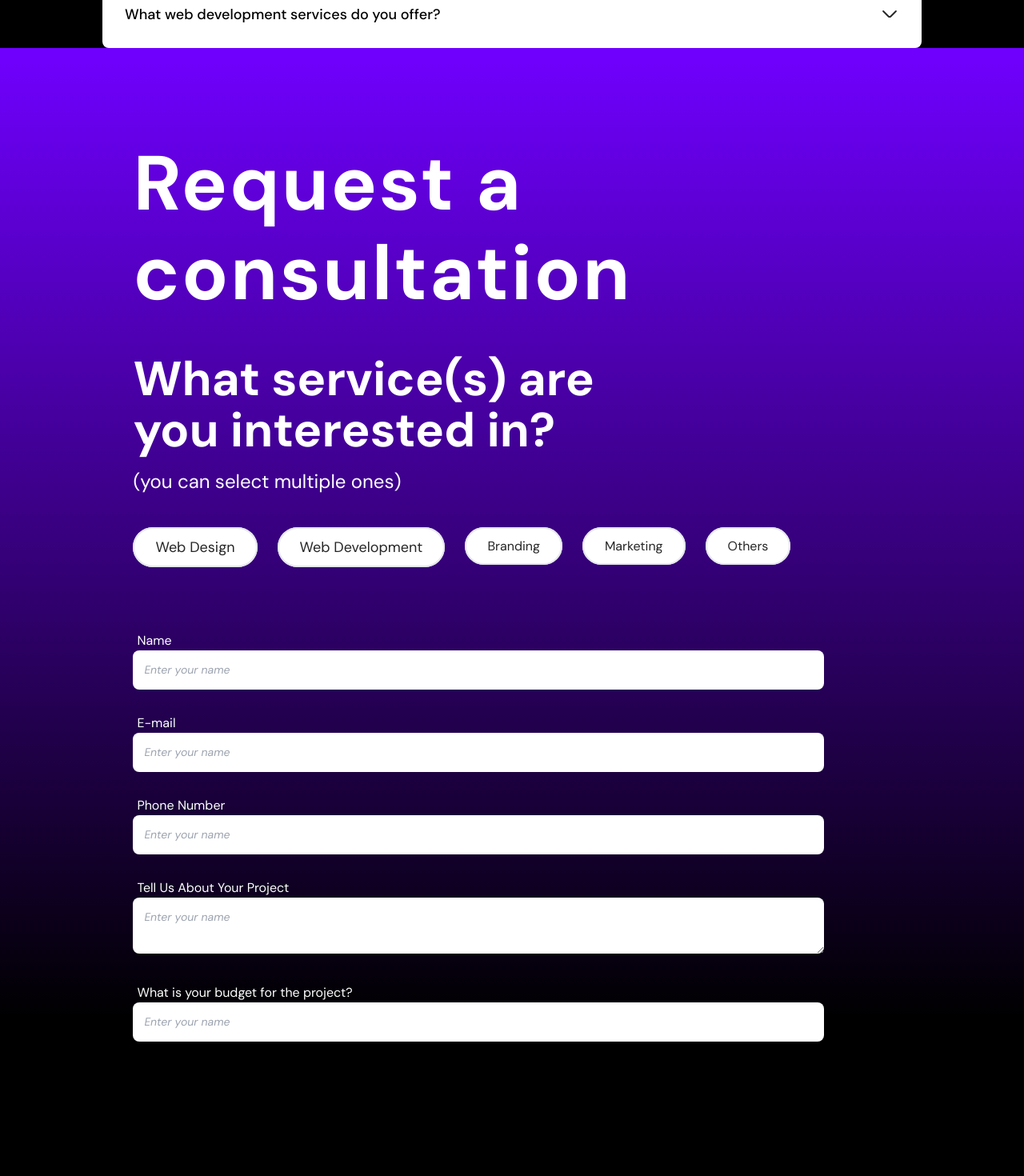
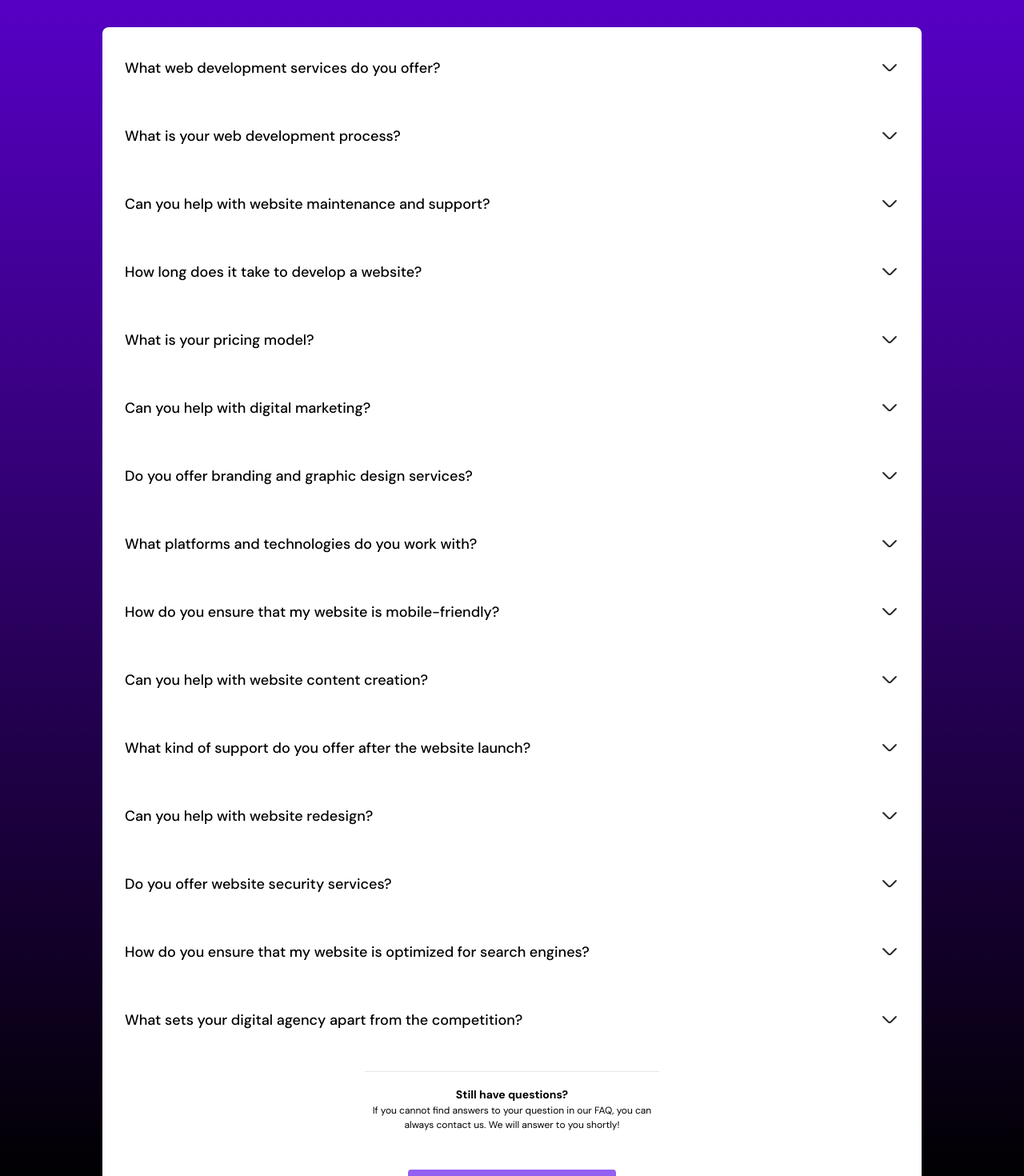
Before and after one commit to ovara1mark/upsel-2.0, a React (Vite) app: page / in a window 1280 px wide. Shown: the part 7000-8470 px from the top of the page at 80% size. Built offline with nearby package versions, Linux system fonts and the light colour scheme.

Commit message:
faq complete

```diff
--- a/src/component/organism/FaqSection/index.jsx
+++ b/src/component/organism/FaqSection/index.jsx
@@ -1,23 +1,32 @@
 import React, { useState } from "react";
 import search from "../../../assets/Search.svg";
+import { frequent } from "./test";
 import arrowDown from "../../../assets/arrow-down.svg";
 import arrowUp from "../../../assets/arrow-up.svg";
 
 export const FaqSection = () => {
-  const [clicked, setCLicked] = useState(false);
-  const handleClick = () => {
-    setCLicked(!clicked);
+  const [clicked, setClicked] = useState(false);
+  const [searchInput, setSearchInput] = useState("");
+
+  const handleClick = (index) => {
+    if (clicked === index) {
+      return setClicked(null);
+    }
+    setClicked(index);
   };
+  const filteredFrequent = frequent.filter((elem) =>
+    elem.title.toLowerCase().includes(searchInput.toLowerCase())
+  );
 
   return (
-    <section className="flex flex-col gap-[6px] justify-center items-center gradient-bg">
+    <section className="flex flex-col gap-[6px] justify-center items-center gradient-bg pb-[15%] ">
       <h3 className="text-[1.75rem]  text-upsel-white font-bold text-center mt-[15%] md:text-[2rem] lg:hidden  ">
         Have any questions?
       </h3>
       <h3 className="hidden text-[3.5rem]  text-upsel-white font-bold text-center mt-[15%]  lg:block ">
         Frequently asked questions
       </h3>
-      <div className="flex items-center justify-between bg-upsel-white rounded-[8px] w-3/5 my-[33px] p-[10px]">
+      <div className="flex items-center justify-between bg-upsel-white rounded-[8px] w-[90%]  my-[33px] p-[10px] md:w-4/5 lg:mb-[7%] lg:w-3/5">
         <div className="flex flex-col justify-center gap-[6px] w-3/4 ">
           <label
             className="text-[10px] italic text-upsel-light-grey-"
@@ -26,40 +35,57 @@ export const FaqSection = () => {
             Any Questions?
           </label>
           <input
-            className="text-[14px] w-full placeholder:text-upsel-black placeholder:italic"
-            type="search"
+            className="text-[14px] w-full outline-0 placeholder:text-upsel-black placeholder:italic"
             placeholder="Find answers to a question"
+            value={searchInput}
+            onChange={(e) => setSearchInput(e.target.value)}
           />
         </div>
-        <span className="">
-          <img src={search} alt="" />
+        <span className="hidden lg:block cursor-pointer">
+          <img src={search} alt="search icon" />
         </span>
       </div>
       <div className="flex flex-col gap-[6px] justify-center items-center w-full">
-        <div className="main p-[12px] rounded-lg bg-upsel-white w-4/5 md:w-7/8 ">
-          <div className="each px-[16px] w-full">
-            <div className="flex justify-between py-[16px]">
-              <h2 className="text-[18px] font-medium">
-                What web development services do you offer?
-              </h2>
-              <span onClick={handleClick} className="cursor-pointer">
-                {clicked ? (
-                  <img src={arrowUp} alt="" />
+        <div className="main flex flex-col gap-[6px] justify-center items-center p-[12px] rounded-lg bg-upsel-white w-[90%]  md:w-7/8 lg:w-4/5">
+          {filteredFrequent.map((elem, index) => {
+            return (
+              <div key={index} className="each py-[10px]  px-[16px] w-full">
+                <div className="flex justify-between lg:py-[16px]">
+                  <h2 className="text-[12px] font-medium lg:text-[18px]">
+                    {elem.title}
+                  </h2>
+                  <span
+                    onClick={() => handleClick(index)}
+                    className="cursor-pointer w-[24px] "
+                  >
+                    {clicked === index ? (
+                      <img src={arrowUp} alt="open accordion" />
+                    ) : (
+                      <img src={arrowDown} alt="closed accordion" />
+                    )}
+                  </span>
+                </div>
+                {clicked === index ? (
+                  <p className="text-[12px] mb-[10px] pt-[10px] border-t border-upsel-grey lg:text-[18px]">
+                    {elem.contentOne}
+                  </p>
                 ) : (
-                  <img src={arrowDown} alt="" />
+                  ""
                 )}
-              </span>
+              </div>
+            );
+          })}
+          <div className="flex flex-col items-center justify-center w-[279px] border-t border-upsel-grey mt-[18px] pt-[18px] lg:w-[368px] ">
+            <h5 className="text-[.875rem] font-bold ">Still have questions?</h5>
+            <p className="text-[.75rem] text-center">
+              If you cannot find answers to your question in our FAQ, you can
+              always contact us. We will answer to you shortly!
+            </p>
+            <div className="lg:mt-[2.94rem] md:mt-[1.5rem] mt-[1.89rem]">
+              <button className="text-[.875rem] italic text-upsel-white font-normal mb-[2rem] md:text-[1rem] lg:text-[1.25rem] rounded-[0.25rem] lg:w-[16.25rem] lg:px-[2rem] lg:py-[1rem] flex justify-center items-center bg-upsel-light-purple cursor-pointer md:w-[13.75rem] md:px-[1.5rem] md:py-[.75rem] w-[7.5rem] px-[1rem] py-[.5rem] transition ease-in-out delay-150 hover:bg-upsel-purple">
+                Contact Us
+              </button>
             </div>
-            {clicked && (
-              <p className="text-[18px] mb-[10px] pt-[10px] border-t border-upsel-grey">
-                We work with a variety of platforms and technologies, including
-                WordPress, Shopify, Magento, WooCommerce, React, Angular,
-                Node.js, Laravel, and more. Our team of experienced developers
-                stays up to date with the latest technologies and tools to
-                ensure that we can provide our clients with cutting-edge
-                solutions.
-              </p>
-            )}
           </div>
         </div>
       </div>
--- a/src/component/organism/FaqSection/test.js
+++ b/src/component/organism/FaqSection/test.js
@@ -1,8 +1,4 @@
-import react, { useState } from "react";
-
-
-export const FAQSection = () => {
-  const frequently = [
+  export const frequent = [
     {
       title: "What web development services do you offer?",
       contentOne:
@@ -10,21 +6,34 @@ export const FAQSection = () => {
       contentTwo: "",
     },
     {
-      title: " How long does it take to develop a website? ",
+      title: "What is your web development process?",
+      contentOne:
+        "Our web development process typically involves the following steps: discovery, planning, design, development, testing, and launch. We work closely with our clients throughout the entire process to ensure that their vision is translated into a functional and effective website.",
+      contentTwo: "",
+    },
+    {
+      title: "Can you help with website maintenance and support?",
+      contentOne:
+        "No, we do not offer website hosting services as part of our website development packages. But we can recommend hosting services that are reliable, secure, and scalable, ensuring that your website is always up and running smoothly.",
+      contentTwo: "",
+    },
+
+    {
+      title: "How long does it take to develop a website?",
       contentOne:
         "The time it takes to develop a website varies depending on the complexity of the project. We typically provide our clients with a timeline during the planning phase, which outlines the milestones and expected delivery dates.",
+      contentTwo: "",
+    },
+    {
+      title: "What is your pricing model?",
+      contentOne:
+        "Our pricing model varies depending on the scope and complexity of the project. We provide our clients with a detailed estimate and proposal, which outlines the costs and payment terms.",
       contentTwo: "",
     },
     {
       title: "Can you help with digital marketing?",
       contentOne:
         "Yes, we offer digital marketing services, including SEO, social media marketing, PPC advertising, email marketing, and content marketing. Our digital marketing services are designed to help our clients increase their online visibility and generate leads.",
-      contentTwo: "",
-    },
-    {
-      title: " Do you offer branding and graphic design services?",
-      contentOne:
-        "Lorem ipsum dolor sit amet, consectetur adipiscing elit, sed do eiusmod tempor incididunt ut labore et dolore magna aliqua. Ut enim ad minim veniam, quis nostrud exercitation ullamco laboris nisi ut aliquip ex ea commodo consequat. Duis aute irure dolor in reprehenderit in voluptate velit esse cillum dolore eu fugiat nulla pariatur.",
       contentTwo: "",
     },
     {
@@ -35,81 +44,52 @@ export const FAQSection = () => {
     },
     {
       title:
-        "How do you ensure that my website is optimized for search engines? ",
+        "What platforms and technologies do you work with?",
       contentOne:
-        "We design and develop our websites with search engine optimization (SEO) in mind. This means that we follow best practices for on-page optimization, including using relevant keywords after carrying out keyword research, creating high-quality content with content pillars, and optimizing website speed and performance. We also provide ongoing SEO services to help our clients improve their search engine rankings and drive more traffic to their website",
+        "We work with a variety of platforms and technologies, including WordPress, Shopify, Magento, WooCommerce, React, Angular, Node.js, Laravel, and more. Our team of experienced developers stays up to date with the latest technologies and tools to ensure that we can provide our clients with cutting-edge solutions.",
+      contentTwo: "",
+    },
+    {
+      title:
+        "How do you ensure that my website is mobile-friendly?",
+      contentOne:
+        "We design and develop all of our websites with a mobile-first approach. This means that we prioritize the mobile user experience and ensure that the website is optimized for viewing on smartphones and tablets. We also test the website across different devices to ensure that it works seamlessly on all platforms.",
+      contentTwo: "",
+    },
+    {
+      title: "Can you help with website content creation? ",
+      contentOne:
+        "Yes, we offer website content creation services to help our clients create compelling and engaging content for their websites. Our content creation services include copywriting, image selection, and video production.",
+      contentTwo: "",
+    },
+    {
+      title: "What kind of support do you offer after the website launch? ",
+      contentOne:
+        "We offer ongoing support after the website launch, including technical support, maintenance, and updates. We also provide training to our clients so that they can manage and update their website content themselves if they choose to do so.",
+      contentTwo: "",
+    },
+    {
+      title: "Can you help with website redesign?",
+      contentOne:
+        "Yes, we offer website redesign services for clients who want to update their website's look and feel, functionality, and user experience. Our website redesign process involves analyzing the current website, identifying areas for improvement, and creating a design plan that meets the client's objectives.",
+      contentTwo: "",
+    },
+    {
+      title: "Do you offer website security services?",
+      contentOne:
+        "Yes, we offer website security services, including SSL certificates, website security audits, and malware removal. Our website security services are designed to protect our clients' websites from hacking attempts, data breaches, and other security threats.",
+      contentTwo: "",
+    },
+    {
+      title: "How do you ensure that my website is optimized for search engines?",
+      contentOne:
+        "We design and develop our websites with search engine optimization (SEO) in mind. This means that we follow best practices for on-page optimization, including using relevant keywords after carrying out keyword research, creating high-quality content with content pillars, and optimizing website speed and performance. We also provide ongoing SEO services to help our clients improve their search engine rankings and drive more traffic to their website.",
+      contentTwo: "",
+    },
+    {
+      title: "What sets your digital agency apart from the competition?",
+      contentOne:
+        "We are committed to providing our clients with high-quality, custom web development solutions that meet their unique needs and objectives. Our team of experienced developers, designers, and marketers work closely with our clients to ensure that we deliver projects on time, within budget, and to their satisfaction. We pride ourselves on our attention to detail, customer service, and ability to stay up to date with the latest technologies and trends.",
       contentTwo: "",
     },
   ];
-
-  const [clicked, setClicked] = useState(false);
-
-  const toggle = (index) => {
-    if (clicked === index) {
-      //if clicked question is already active, then close it
-      return setClicked(null);
-    }
-
-    setClicked(index);
-  };
-  return (
-    <>
-      <div className="fa-section-container" id="FAQSection">
-        <div className="fa-section-fa-section">
-          <div className="fa-section-content">
-            <span className="fa-section-text">
-              <span>Frequently Asked Questions (FAQs)</span>
-            </span>
-            <div className="fa-section-searchbox">
-              <Input
-                placeholder="How can we help you?"
-                className="fa-search-input"
-              />
-
-              <button className="fa-section-button">
-                <div className="fa-section-iconwrapper">
-                  <img
-                    src={searchIcon}
-                    alt="UnionI1365"
-                    className="fa-section-union"
-                  />
-                </div>
-              </button>
-            </div>
-            <div className="fa-section-faqcollapse">
-              {frequently.map((elem, index) => {
-                return (
-                  <div className="fq-qna" key={index}>
-                    <div className="fq-holder" onClick={() => toggle(index)}>
-                      <p className="fq-p-head">{elem.title}</p>
-                      <div className="fq-btn">
-                        <img
-                          src={rightArrIcon}
-                          className={
-                            clicked === index ? "font-fq" : "font-fq-add"
-                          }
-                        />
-                      </div>
-                    </div>
-                    <div
-                      className={
-                        clicked === index ? "fq-content" : "fq-content-hidden"
-                      }
-                    >
-                      <p type="p" className="content-p">
-                        {elem.contentOne}
-                      </p>
-                      <p type="p" className="content-p p-2">
-                        {elem.contentTwo}
-                      </p>
-                    </div>
-                  </div>
-                );
-              })}
-            </div>
-          </div>
-        </div>
-      </div>
-    </>
-  );
-};
```
